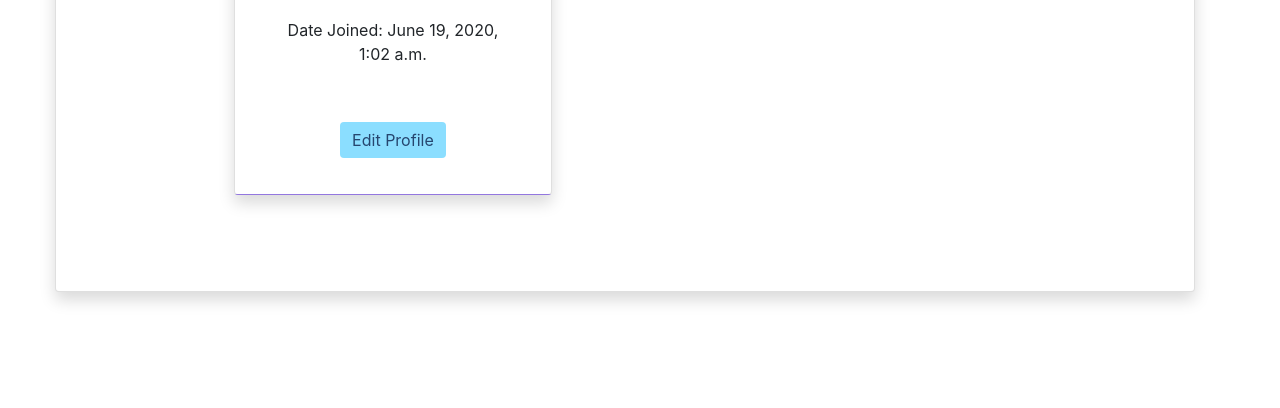
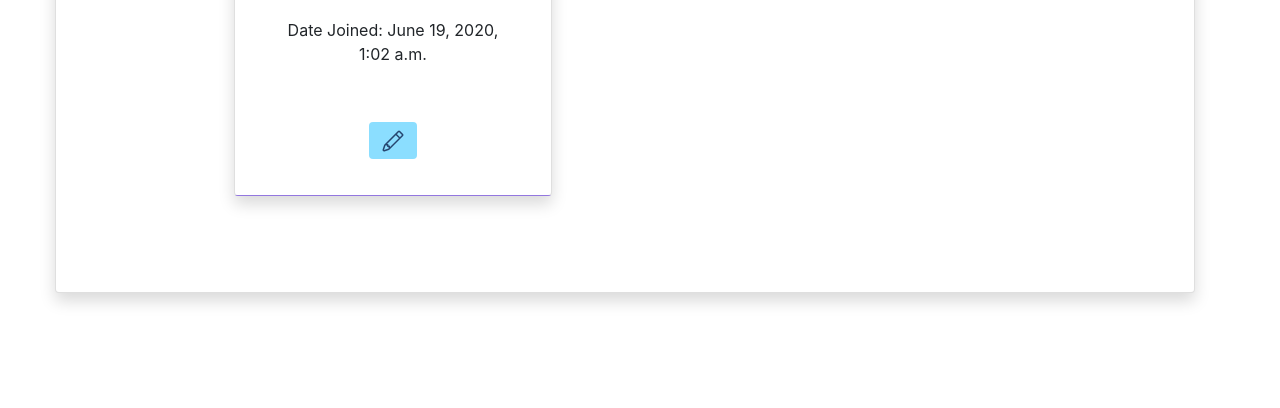
Before and after one commit to ncbentley/wayfarer, a Django app: page /profile/ in a window 1280 px wide. Shown: the part 448-856 px from the top of the page. Run offline with Django 3.2, Linux system fonts and the light colour scheme; the visitor is signed in with stand-in values (Sample User, id 1); data that the repository does not hold is empty; some libraries are stand-ins or nearby versions.

Commit message:
adds icon for edit

```diff
--- a/main_app/templates/registration/profile.html
+++ b/main_app/templates/registration/profile.html
@@ -20,8 +20,12 @@
                                 <div class="card-body">
 
                                     <!-- edit profile button -->
+                                    <!-- TODO remove button attributes -->
                                     <button type="button" class="btn btn-info" data-toggle="modal" data-target="#exampleModal">
-                                        Edit Profile
+                                        <svg class="bi bi-pencil" width="1.5em" height="1.5em" viewBox="0 0 16 16" fill="currentColor" xmlns="http://www.w3.org/2000/svg">
+                                        <path fill-rule="evenodd" d="M11.293 1.293a1 1 0 0 1 1.414 0l2 2a1 1 0 0 1 0 1.414l-9 9a1 1 0 0 1-.39.242l-3 1a1 1 0 0 1-1.266-1.265l1-3a1 1 0 0 1 .242-.391l9-9zM12 2l2 2-9 9-3 1 1-3 9-9z"/>
+                                        <path fill-rule="evenodd" d="M12.146 6.354l-2.5-2.5.708-.708 2.5 2.5-.707.708zM3 10v.5a.5.5 0 0 0 .5.5H4v.5a.5.5 0 0 0 .5.5H5v.5a.5.5 0 0 0 .5.5H6v-1.5a.5.5 0 0 0-.5-.5H5v-.5a.5.5 0 0 0-.5-.5H3z"/>
+                                      </svg>
                                     </button>
                                 </div>
                             </div>
```
